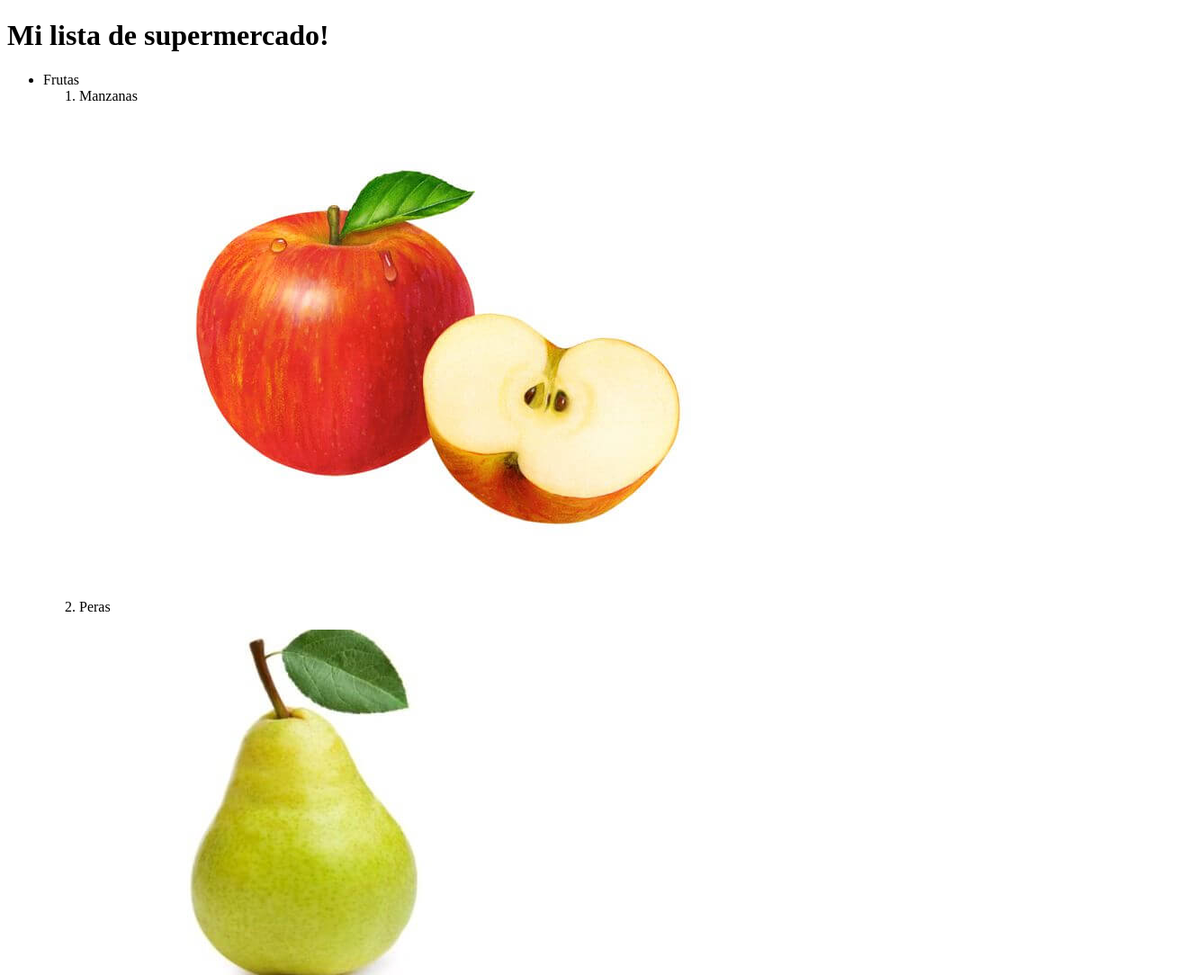
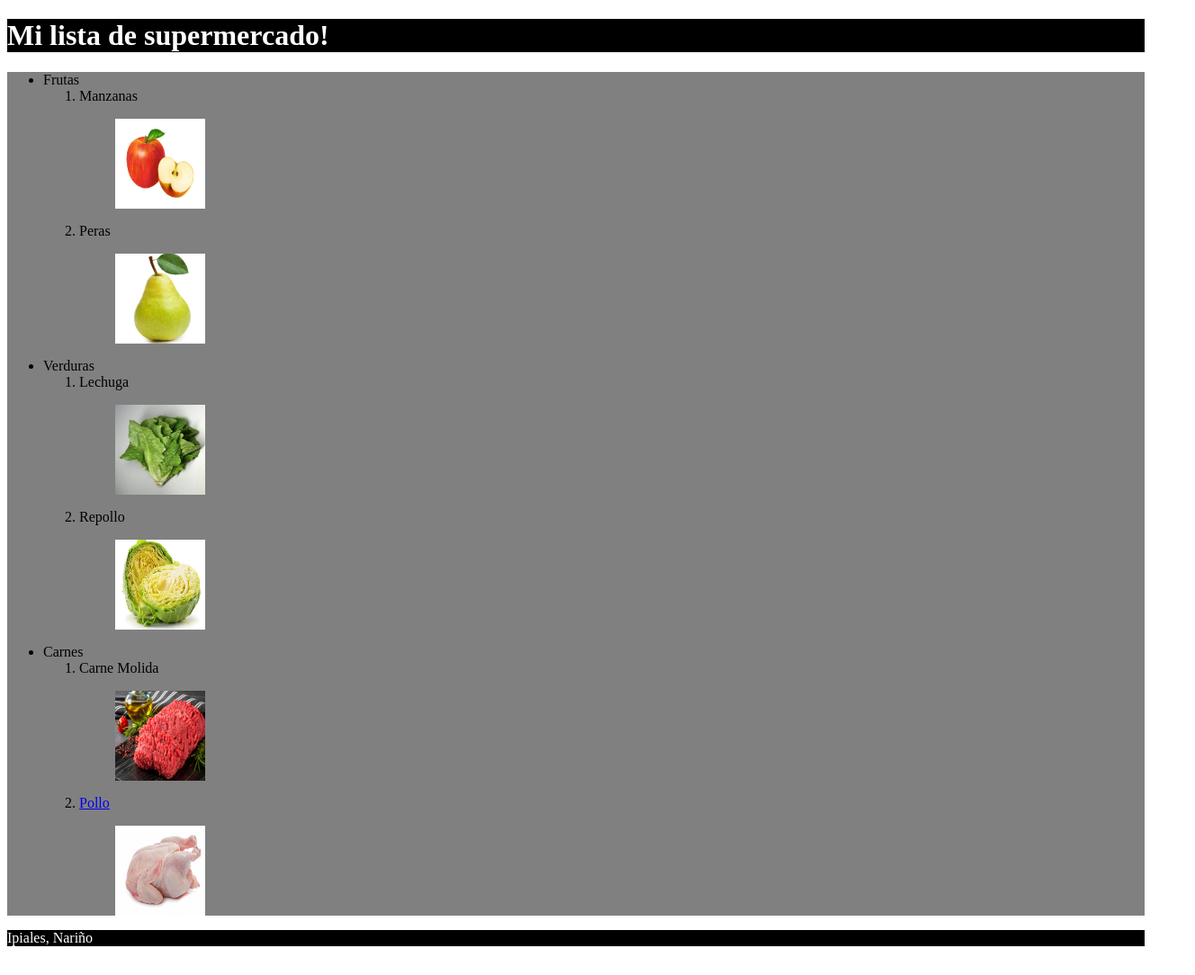
Before and after one commit to afdelgadoisc/curso_html_css, a plain HTML site: page Reto-listaSuper/index.html in a window 1280 px wide. Shown: the top 1084 px of the page at 90% size, 1328 px wide, since content can reach past the window. Drawn offline with Linux system fonts and the light colour scheme.

Commit message:
Se añaden estilos basicos al reto de la lista de supermercado

```diff
--- a/Reto-listaSuper/index.html
+++ b/Reto-listaSuper/index.html
@@ -6,10 +6,11 @@
         <meta name="description" content="Lista del supermercado">
         <meta name="robots" content="index,follow">
         <title>Lista de supermercado</title>
+        <link rel="stylesheet" href="./style.css">
     </head>
     <body>
         <header>
-            <h1>Mi lista de supermercado!</h1>
+            <h1 class="title">Mi lista de supermercado!</h1>
         </header>
         <main>
             <section>
@@ -53,7 +54,7 @@
             </section>
         </main>
         <footer>
-            <p>Ipiales, Nariño</p>
+            <p id="text-footer">Ipiales, Nariño</p>
         </footer>
     </body>
 </html>
--- /dev/null
+++ b/Reto-listaSuper/style.css
@@ -0,0 +1,29 @@
+header {
+    background-color: black;
+}
+
+main {
+    background-color: gray;
+}
+
+footer {
+    background-color: black;
+}
+
+figure {
+    width: 100px;
+    height: 100px;
+}
+
+img {
+    width: 100%;
+    height: 100%;
+}
+
+.title {
+    color: white;
+}
+
+#text-footer {
+    color: white;
+}
```
